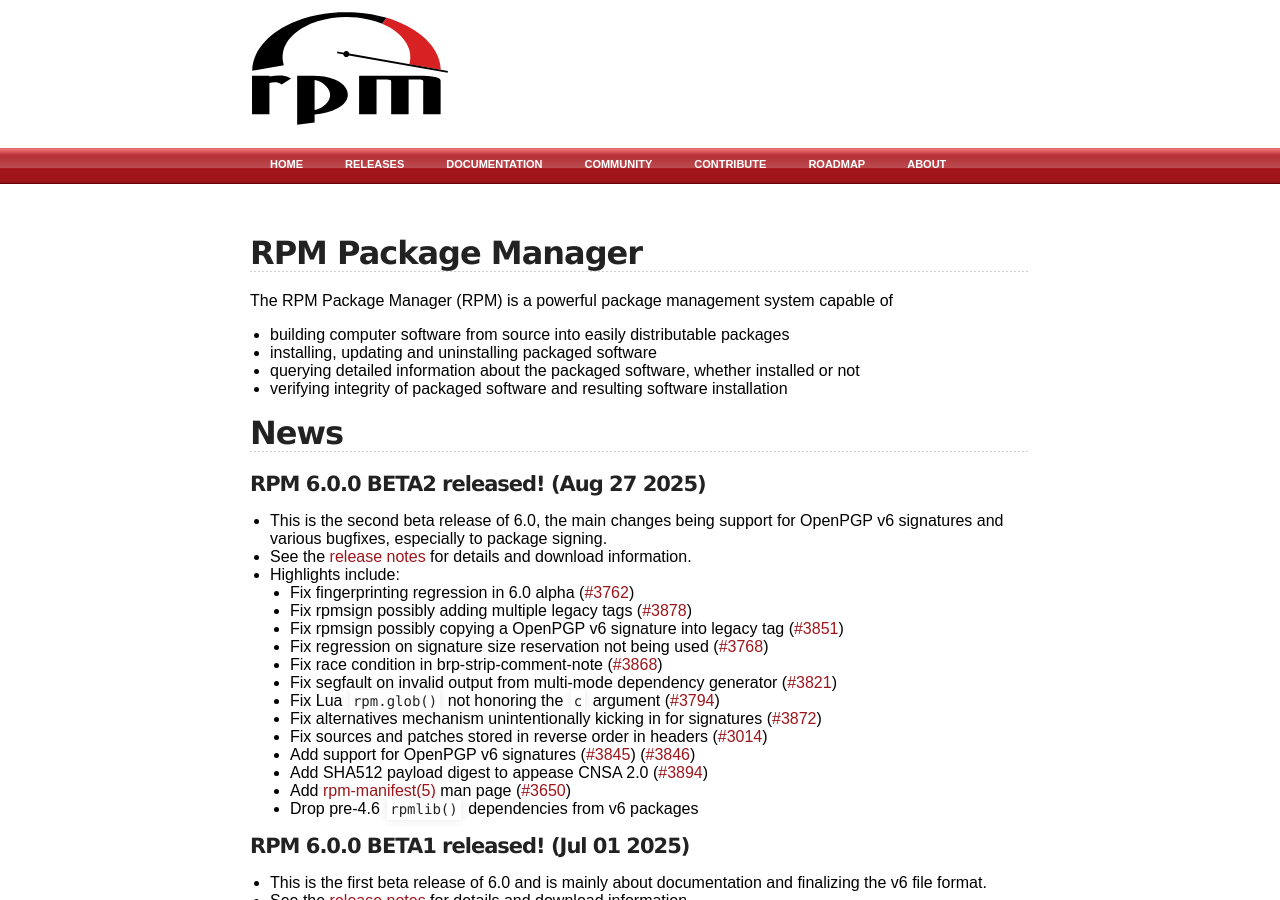
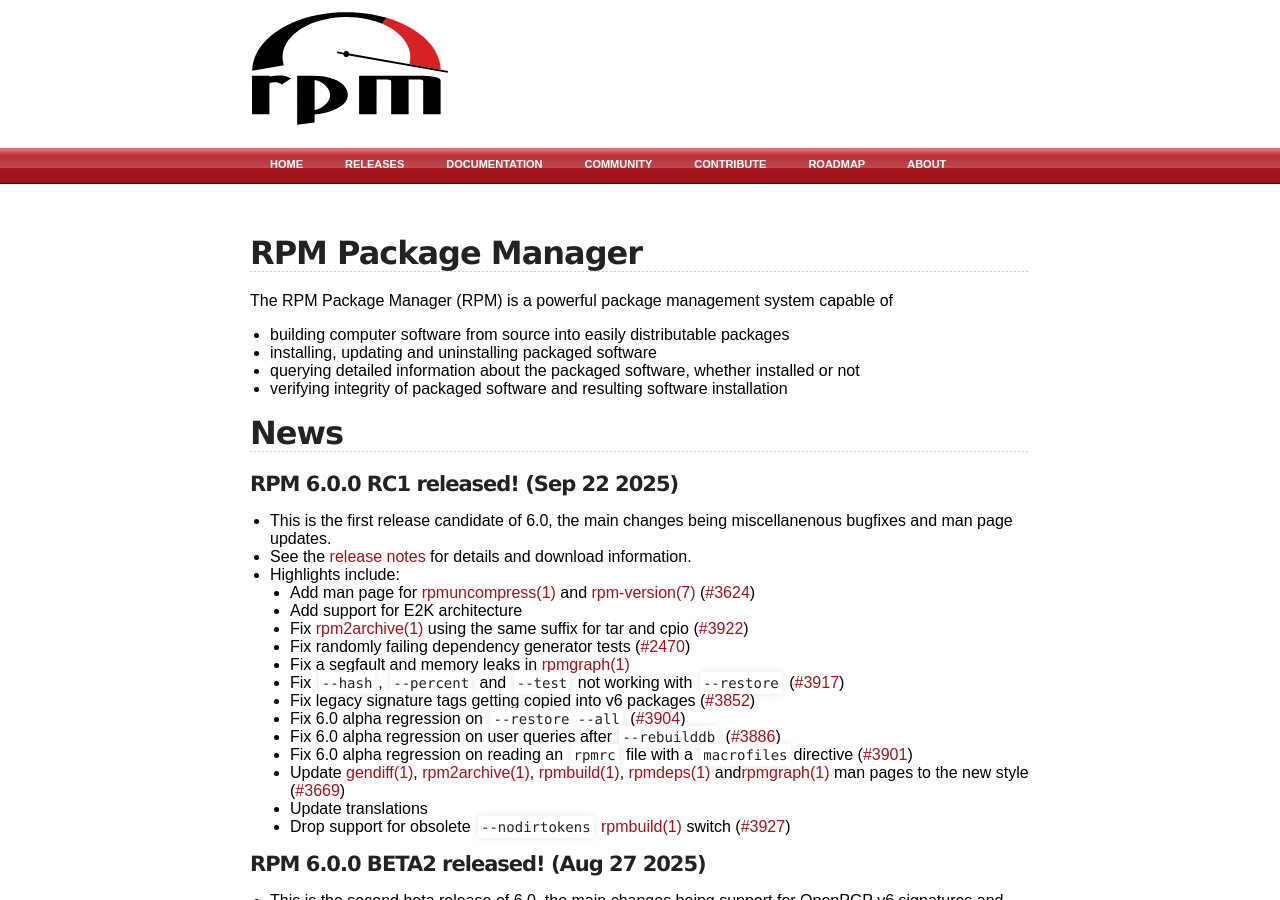
Before and after one commit to rpm-software-management/rpm-web, a Jekyll site: the page built from index.html, in a window 1280 px wide and 900 px high. Built offline with Jekyll 4.4.1, drawn with Linux system fonts in a browser that asks for light colours; some of the changed text lies outside the part shown.

Commit message:
6.0.0 final release notes
We didn't do an actual release candidate this time, 5.99.99.md is there
just to show the delta from beta2.

```diff
--- /dev/null
+++ b/_releases/5.99.99.md
@@ -0,0 +1,26 @@
+---
+version: 6.0.0
+baseline: beta2
+snapshot: rc1
+checksum:
+date: 2025-09-22
+summary:
+    This is the first release candidate of 6.0, the main changes being
+    miscellanenous bugfixes and man page updates
+---
+
+* Add man page for *rpmuncompress*(1) and *rpm-version*(7) (#3624)
+* Add support for E2K architecture
+* Fix *rpm2archive*(1) using the same suffix for tar and cpio (#3922)
+* Fix randomly failing dependency generator tests (#2470)
+* Fix a segfault and memory leaks in *rpmgraph*(1)
+* Fix `--hash`, `--percent` and `--test` not working with `--restore` (#3917)
+* Fix legacy signature tags getting copied into v6 packages (#3852)
+* Fix 6.0 alpha regression on `--restore --all` (#3904)
+* Fix 6.0 alpha regression on user queries after `--rebuilddb` (#3886)
+* Fix 6.0 alpha regression on reading an `rpmrc` file with a `macrofiles`
+  directive (#3901)
+* Update *gendiff*(1), *rpm2archive*(1), *rpmbuild*(1), *rpmdeps*(1) and
+  *rpmgraph*(1) man pages to the new style (#3669)
+* Update translations
+* Drop support for obsolete `--nodirtokens` *rpmbuild*(1) switch (#3927)
```
Also changed, not shown: _releases/6.0.0.md (+15 -6 lines).
